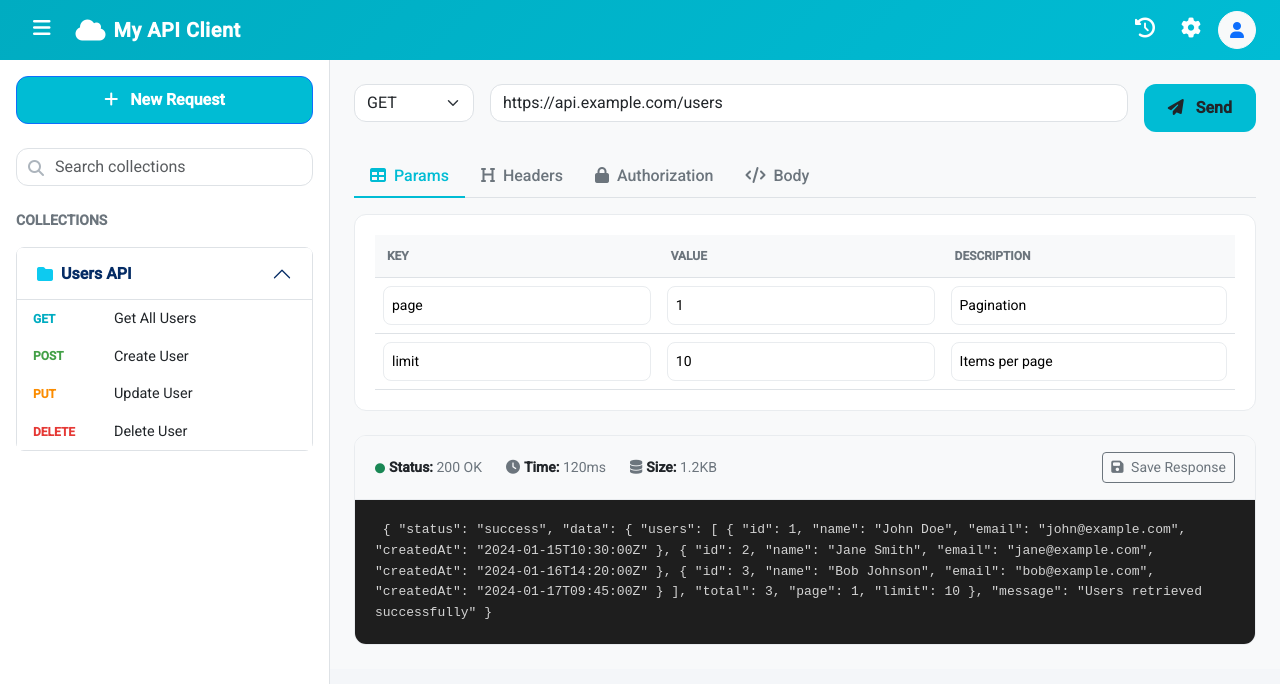
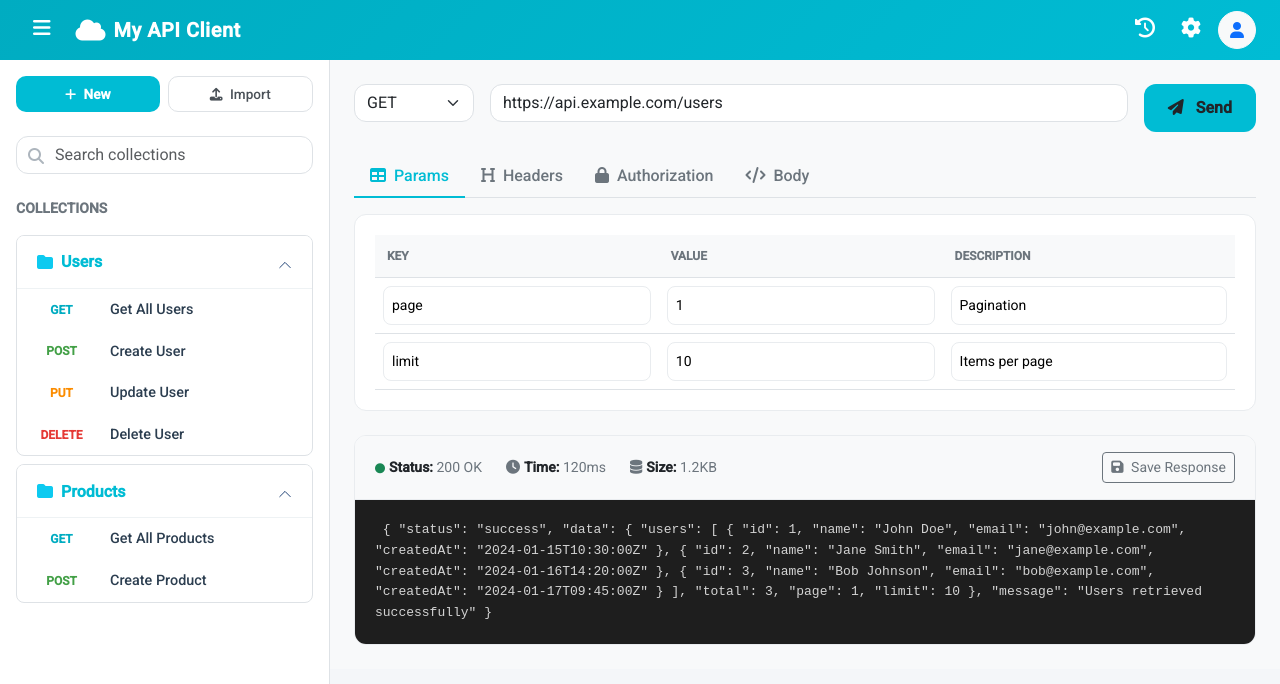
Before and after one commit to T800-M101/memoMan, an Angular app: page / in a window 1280 px wide. Shown: the top 684 px of the page. Built offline with nearby package versions, Linux system fonts and the light colour scheme.

Commit message:
improve sidebar

```diff
--- /dev/null
+++ b/src/app/components/sidebar/components/collection-item/collection-item.html
@@ -0,0 +1,25 @@
+<div class="accordion-item border rounded-3 mb-2">
+  <h2 class="accordion-header">
+    <button class="accordion-button py-3 bg-white fw-semibold"
+            type="button"
+            data-bs-toggle="collapse"
+            [attr.data-bs-target]="'#' + title().replace(/\s/g, '')">
+      <i class="fas fa-folder me-2 text-info"></i> {{ title() }}
+    </button>
+  </h2>
+  <div [id]="title().replace(/\s/g, '')"
+       class="accordion-collapse collapse"
+       [class.show]="isOpen()">
+    <div class="accordion-body p-0">
+      <div class="list-group list-group-flush">
+        @for (req of requests(); track req.name) {
+          <app-request-item
+            [method]="req.method"
+            [name]="req.name"
+            (onClick)="handleRequestClick(req)">
+          </app-request-item>
+        }
+      </div>
+    </div>
+  </div>
+</div>
--- /dev/null
+++ b/src/app/components/sidebar/components/collection-item/collection-item.scss
@@ -0,0 +1,102 @@
+.accordion-item {
+  border: 1px solid #e2e8f0;
+  border-radius: 12px;
+  margin-bottom: 0.75rem;
+  overflow: hidden;
+
+  &:last-child {
+    margin-bottom: 0;
+  }
+}
+
+.accordion-header {
+  margin: 0;
+}
+
+.accordion-button {
+  background-color: white;
+  padding: 1rem 1.25rem;
+  font-weight: 600;
+  color: #1e293b;
+  transition: all 0.2s ease;
+
+  &:hover {
+    background-color: #f8fafc;
+  }
+
+  &:focus {
+    box-shadow: none;
+    border-color: transparent;
+  }
+
+  &::after {
+    background-size: 0.875rem;
+    transition: transform 0.2s ease;
+  }
+
+  &:not(.collapsed) {
+    background-color: white;
+    color: #00bcd4;
+    box-shadow: none;
+
+    &::after {
+      transform: rotate(-180deg);
+    }
+  }
+
+  .fa-folder {
+    font-size: 1rem;
+  }
+}
+
+.accordion-collapse {
+  transition: all 0.2s ease;
+
+  &.show {
+    border-top: 1px solid #eef2f4;
+  }
+}
+
+.accordion-body {
+  padding: 0;
+}
+
+.list-group {
+  border-radius: 0;
+}
+
+.list-group-flush {
+  .list-group-item {
+    border-left: none;
+    border-right: none;
+    border-bottom: 1px solid #f1f5f9;
+
+    &:last-child {
+      border-bottom: none;
+    }
+  }
+}
+
+// Badge para número de requests (opcional)
+.badge {
+  background-color: #e2e8f0;
+  color: #475569;
+  font-size: 0.7rem;
+  font-weight: 500;
+  padding: 0.25rem 0.5rem;
+  border-radius: 20px;
+  margin-left: 0.5rem;
+}
+
+// Animación hover para el accordion-button
+.accordion-button {
+  position: relative;
+
+  i {
+    transition: transform 0.2s ease;
+  }
+
+  &:hover i {
+    transform: translateX(2px);
+  }
+}
--- /dev/null
+++ b/src/app/components/sidebar/components/collection-item/collection-item.ts
@@ -0,0 +1,27 @@
+import { Component, computed, input, signal } from '@angular/core';
+import { RequestItem } from '../request-item/request-item';
+import { ApiRequest } from '../../../../shared/interfaces/api-request.interface';
+
+@Component({
+  selector: 'app-collection-item',
+  imports: [RequestItem],
+  templateUrl: './collection-item.html',
+  styleUrl: './collection-item.scss',
+})
+export class CollectionItem {
+  title = input<string>('');
+  icon = input<string>('folder');
+  requests = input<ApiRequest[]>([]);
+  isOpen = signal<boolean>(true);
+
+  accordionId = computed(() => this.title().replace(/\s/g, '') + 'Accordion');
+  dataBsTarget = computed(() => '#' + this.accordionId());
+
+  handleRequestClick(request: ApiRequest) {
+    console.log('Request clicked:', request);
+  }
+
+  toggleOpen() {
+    this.isOpen.update((state) => !state);
+  }
+}
--- /dev/null
+++ b/src/app/components/sidebar/components/request-item/request-item.html
@@ -0,0 +1,6 @@
+<button class="request-item d-flex align-items-center gap-3" (click)="handleClick()">
+  <span class="method-badge fw-bold" [ngClass]="getMethodClass()">
+    {{ method() }}
+  </span>
+  <span class="request-name">{{ name() }}</span>
+</button>
--- /dev/null
+++ b/src/app/components/sidebar/components/request-item/request-item.scss
@@ -0,0 +1,33 @@
+.request-item {
+  width: 100%;
+  transition: background 0.2s;
+  cursor: pointer;
+  font-size: 0.9rem;
+  padding: 10px 12px;
+  border: none;
+  background: transparent;
+
+  &:hover {
+    background: #e3f2fd;
+  }
+}
+
+.method-badge {
+  font-weight: 700;
+  font-size: 0.75rem;
+  min-width: 65px;
+}
+
+.method-get { color: #00acc1; }
+.method-post { color: #43a047; }
+.method-put { color: #fb8c00; }
+.method-delete { color: #e53935; }
+
+.request-name {
+  font-weight: 500;
+  color: #2c3e50;
+}
+
+.request-description {
+  font-size: 0.7rem;
+}
--- /dev/null
+++ b/src/app/components/sidebar/components/request-item/request-item.ts
@@ -0,0 +1,23 @@
+import { CommonModule } from '@angular/common';
+import { Component, input, output } from '@angular/core';
+
+@Component({
+  selector: 'app-request-item',
+  imports: [CommonModule],
+  templateUrl: './request-item.html',
+  styleUrl: './request-item.scss',
+})
+export class RequestItem {
+  method = input.required<string>();
+  name = input.required<string>();
+
+  onClick = output<void>();
+
+  getMethodClass(): string {
+    return `method-${this.method().toLowerCase()}`;
+  }
+
+  handleClick() {
+    this.onClick.emit();
+  }
+}
--- a/src/app/components/sidebar/sidebar.html
+++ b/src/app/components/sidebar/sidebar.html
@@ -1,14 +1,24 @@
 <div class="sidebar">
   <div class="p-3">
-    <!-- New Request Button -->
-    <button class="btn btn-primary w-100 new-request-btn mb-4">
-      <i class="fas fa-plus me-2"></i> New Request
-    </button>
+    <!-- Action Buttons Row -->
+    <div class="d-flex gap-2 mb-4">
+      <!-- New Request Button (más pequeño) -->
+      <button class="btn btn-primary new-request-btn" (click)="handleNewRequest()">
+        <i class="fas fa-plus me-1"></i> New
+      </button>
+
+      <!-- Import Button -->
+      <button class="btn btn-outline-secondary import-btn" (click)="handleImport()">
+        <i class="fas fa-upload me-1"></i> Import
+      </button>
+
+    </div>
 
     <!-- Search Field -->
     <div class="mb-4 position-relative">
       <i class="fas fa-search search-icon"></i>
-      <input type="text" class="form-control search-input" placeholder="Search collections">
+      <input type="text" class="form-control search-input" placeholder="Search collections"
+        (input)="handleSearch($event)">
     </div>
 
     <!-- Collections Title -->
@@ -16,38 +26,15 @@
       Collections
     </div>
 
-    <!-- Accordion de Colecciones -->
+    <!-- Collections -->
     <div class="accordion" id="collectionsAccordion">
-      <div class="accordion-item border rounded-3 mb-2">
-        <h2 class="accordion-header">
-          <button class="accordion-button py-3 bg-white fw-semibold" type="button" data-bs-toggle="collapse"
-            data-bs-target="#usersApi">
-            <i class="fas fa-folder me-2 text-info"></i> Users API
-          </button>
-        </h2>
-        <div id="usersApi" class="accordion-collapse collapse show" data-bs-parent="#collectionsAccordion">
-          <div class="accordion-body p-0">
-            <div class="list-group list-group-flush">
-              <button class="list-group-item list-group-item-action border-0 request-item d-flex align-items-center gap-3">
-                <span class="method-badge method-get fw-bold">GET</span>
-                <span>Get All Users</span>
-              </button>
-              <button class="list-group-item list-group-item-action border-0 request-item d-flex align-items-center gap-3">
-                <span class="method-badge method-post fw-bold">POST</span>
-                <span>Create User</span>
-              </button>
-              <button class="list-group-item list-group-item-action border-0 request-item d-flex align-items-center gap-3">
-                <span class="method-badge method-put fw-bold">PUT</span>
-                <span>Update User</span>
-              </button>
-              <button class="list-group-item list-group-item-action border-0 request-item d-flex align-items-center gap-3">
-                <span class="method-badge method-delete fw-bold">DELETE</span>
-                <span>Delete User</span>
-              </button>
-            </div>
-          </div>
-        </div>
-      </div>
+      @for (collection of collections(); track collection.title) {
+      <app-collection-item
+        [title]="collection.title"
+        [icon]="collection.icon"
+        [requests]="collection.requests">
+      </app-collection-item>
+      }
     </div>
   </div>
 </div>
--- a/src/app/components/sidebar/sidebar.scss
+++ b/src/app/components/sidebar/sidebar.scss
@@ -6,16 +6,72 @@
   overflow-y: auto;
   height: 100%;
 
+  // Action buttons row
   .new-request-btn {
     background: #00bcd4;
-    height: 48px;
-    border-radius: 12px;
+    height: 36px;
+    padding: 0 16px;
+    border-radius: 10px;
     font-weight: 600;
+    font-size: 0.85rem;
     transition: all 0.2s;
+    border: none;
+    flex: 1;
+
+    i {
+      font-size: 0.8rem;
+    }
 
     &:hover {
+      background: #00acc1;
       transform: translateY(-1px);
-      box-shadow: 0 4px 12px rgba(0, 188, 212, 0.3);
+      box-shadow: 0 2px 8px rgba(0, 188, 212, 0.3);
+    }
+  }
+
+  .import-btn {
+    height: 36px;
+    padding: 0 16px;
+    border-radius: 10px;
+    font-weight: 500;
+    font-size: 0.85rem;
+    transition: all 0.2s;
+    border: 1px solid #dee2e6;
+    color: #495057;
+    flex: 1;
+
+    i {
+      font-size: 0.8rem;
+    }
+
+    &:hover {
+      background: #f8f9fa;
+      border-color: #00bcd4;
+      color: #00bcd4;
+    }
+  }
+
+  .export-btn {
+    height: 36px;
+    width: 36px;
+    padding: 0;
+    border-radius: 10px;
+    font-weight: 500;
+    transition: all 0.2s;
+    border: 1px solid #dee2e6;
+    color: #495057;
+    display: flex;
+    align-items: center;
+    justify-content: center;
+
+    i {
+      font-size: 0.9rem;
+    }
+
+    &:hover {
+      background: #f8f9fa;
+      border-color: #00bcd4;
+      color: #00bcd4;
     }
   }
 
--- a/src/app/components/sidebar/sidebar.ts
+++ b/src/app/components/sidebar/sidebar.ts
@@ -1,12 +1,73 @@
-import { Component } from '@angular/core';
+import { Component, signal } from '@angular/core';
+import { CollectionItem } from './components/collection-item/collection-item';
+import { ApiCollection, ApiRequest } from '../../shared/interfaces/api-request.interface';
+
 
 
 @Component({
   selector: 'app-sidebar',
-  imports: [
-
-  ],
+  imports: [CollectionItem],
   templateUrl: './sidebar.html',
   styleUrl: './sidebar.scss',
 })
-export class Sidebar {}
+export class Sidebar {
+ collections = signal<ApiCollection[]>([
+  {
+    id: '1',
+    title: 'Users',
+    icon: 'folder',
+    requests: <ApiRequest[]>[
+      { method: 'GET', name: 'Get All Users' },
+      { method: 'POST', name: 'Create User' },
+      { method: 'PUT', name: 'Update User' },
+      { method: 'DELETE', name: 'Delete User' },
+    ],
+    isExpanded: true
+  },
+  {
+    id: '2',
+    title: 'Products',
+    icon: 'folder',
+    requests: <ApiRequest[]>[
+      { method: 'GET', name: 'Get All Products' },
+      { method: 'POST', name: 'Create Product' },
+    ],
+    isExpanded: false
+  },
+]);
+
+  handleNewRequest() {
+    console.log('New request clicked');
+  }
+
+  handleImport() {
+    console.log('Import clicked');
+    const input = document.createElement('input');
+    input.type = 'file';
+    input.accept = '.json';
+    input.onchange = (event) => {
+      const file = (event.target as HTMLInputElement).files?.[0];
+      if (file) {
+        console.log('Importing file:', file.name);
+      }
+    };
+    input.click();
+  }
+
+  handleExport() {
+    console.log('Export clicked');
+    const data = JSON.stringify(this.collections(), null, 2);
+    const blob = new Blob([data], { type: 'application/json' });
+    const url = URL.createObjectURL(blob);
+    const a = document.createElement('a');
+    a.href = url;
+    a.download = 'memoman-collections.json';
+    a.click();
+    URL.revokeObjectURL(url);
+  }
+
+  handleSearch(event: Event) {
+    const searchTerm = (event.target as HTMLInputElement).value;
+    console.log('Searching:', searchTerm);
+  }
+}
```
Also changed, not shown: src/app/shared/interfaces/api-request.interface.ts (added, +32 -0 lines), 2 other files (tests, documents, lock files or other folders).
